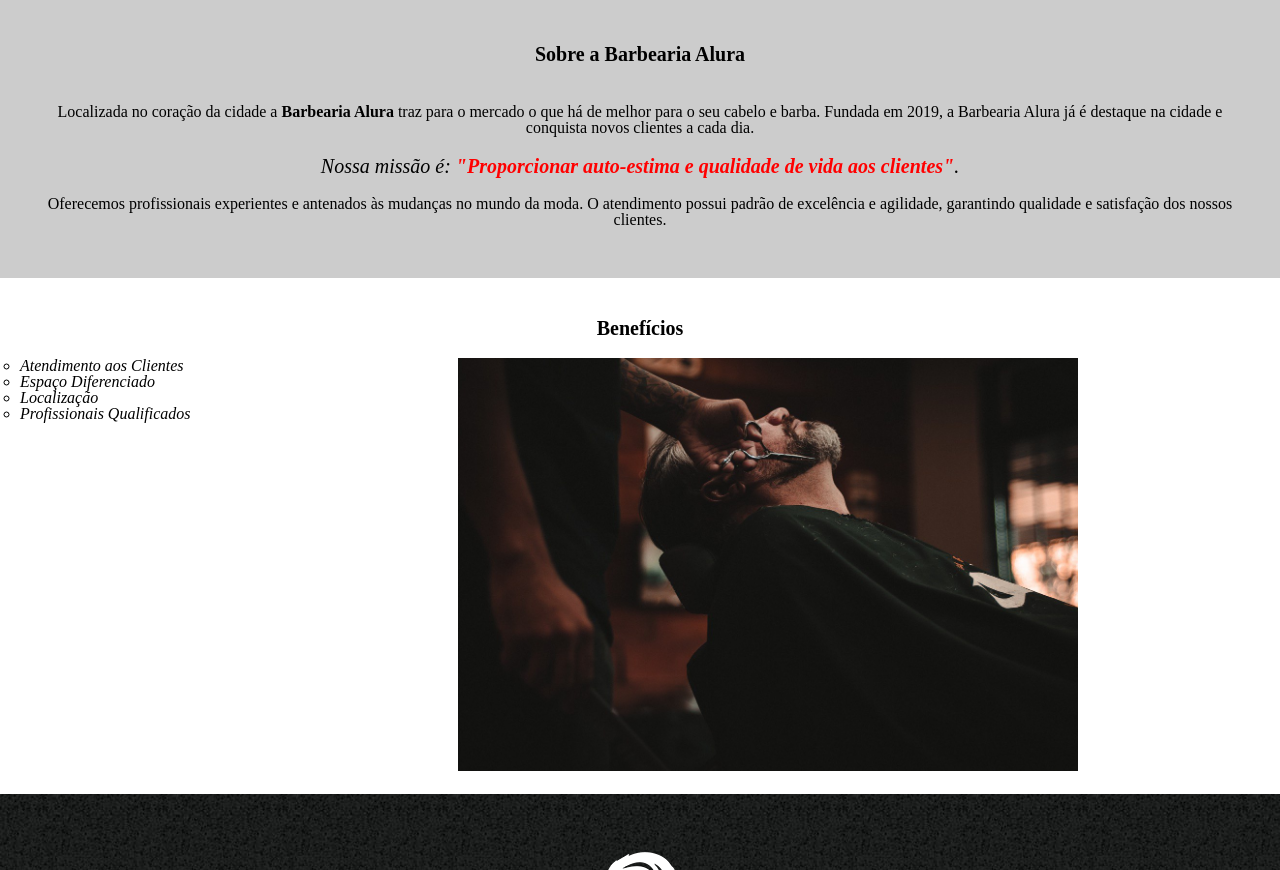
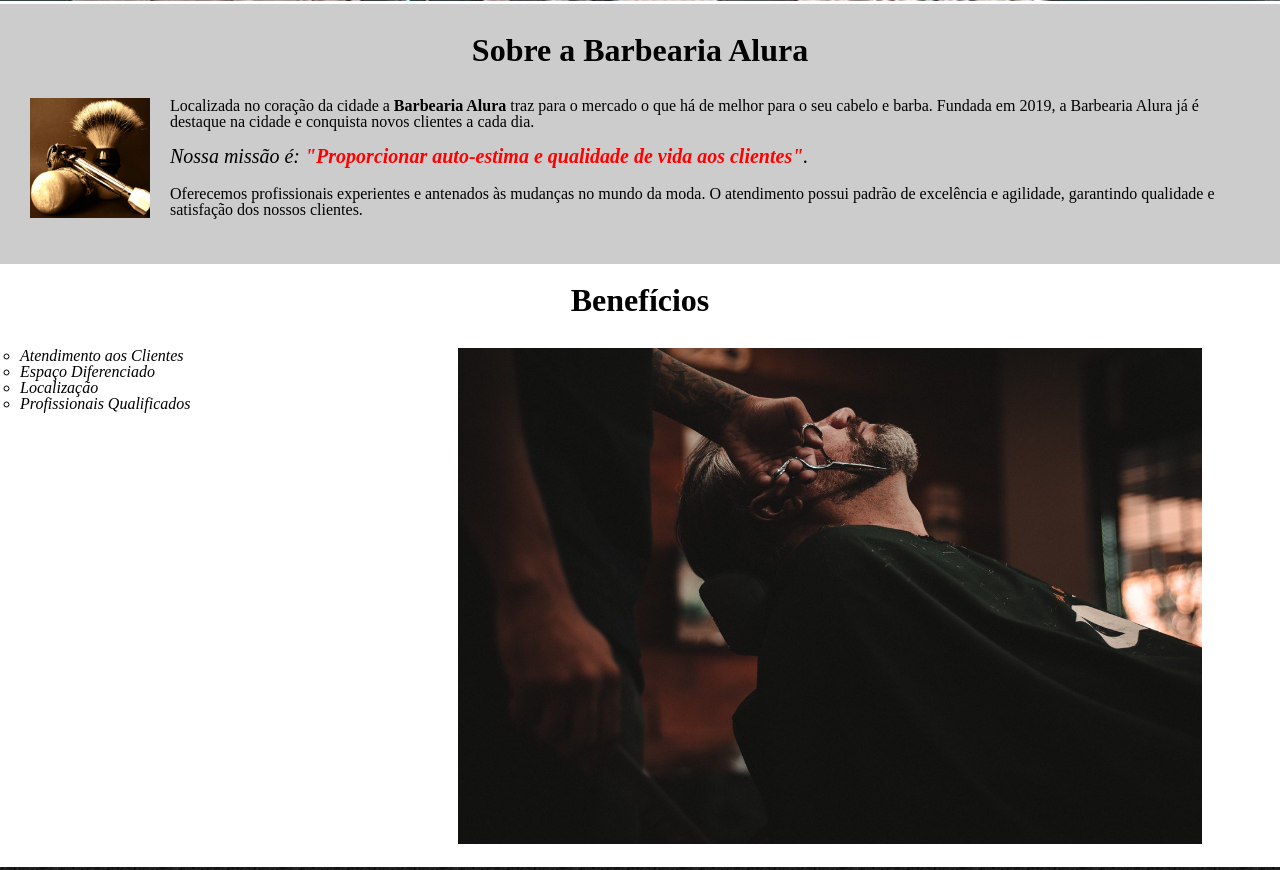
Before and after one commit to pedronandi/alura_babershop, a plain HTML site: page index.html in a window 1280 px wide. Shown: the part 772-1642 px from the top of the page. Drawn offline with Linux system fonts and the light colour scheme.

Commit message:
HTML 5 & CSS 3: part 4, 22%.

```diff
--- a/css/home.css
+++ b/css/home.css
@@ -1,6 +1,5 @@
-#banner {
+.banner {
 	width: 100%;
-	margin: -5px; /*Por que precisou?*/
 }
 
 .main {
@@ -8,20 +7,31 @@
 	padding: 30px;
 }
 
-.title {
+.main-title {
 	text-align: center;
 	font-weight: bold;
-	font-size: 20px;
-	padding: 20px;
+	font-size: 2em; /*em: Medida proporcional do pixel. 2em = ex o tamanho da fonte base*/
+	padding: 0 0 1em;
+	clear: left; /*Anula o efeito do float (que está declarado no elemento de cima)*/
+
 }
 
 .main p {
-	margin: 20px 0;
-	text-align: center;
+	margin: 0 0 1em;
 }
 
-strong {
+.main strong {
 	font-weight: bold;
+}
+
+.main em {
+	font-style: italic;
+}
+
+.utl-img {
+	width: 120px;
+	float: left; /*O elemento destoa da página, porém seu espaço, em baixo, fica ocupado, não sendo ocupado por outro elemento*/
+	margin: 0 20px 20px 0;
 }
 
 #mission {
@@ -51,5 +61,5 @@ em strong {
 }
 
 .benefits-img {
-	width: 50%;
+	width: 60%;
 }
--- a/index.html
+++ b/index.html
@@ -23,21 +23,27 @@
 			</div>
 		</header>
 
+		<img class="banner" src="img/banner.jpg">
+
 		<main>
-			<img id="banner" src="img/banner.jpg">
+			<!--
+				section: Tag que agrupa um mesmo objetivo dentro da página (semântico)
+				div: Apenas uma divisão visual
+			-->
+			<section class="main">
+				<h2 class="main-title">Sobre a Barbearia Alura</h2>
 
-			<div class="main">
-				<h2 class="title">Sobre a Barbearia Alura</h2>
+				<img class="utl-img" src="img/utensilios.jpg" alt="Utensílios de um barbeiro">
 
 				<p>Localizada no coração da cidade a <strong>Barbearia Alura</strong> traz para o mercado o que há de melhor para o seu cabelo e barba. Fundada em 2019, a Barbearia Alura já é destaque na cidade e conquista novos clientes a cada dia.</p>
 
 				<p id="mission"><em>Nossa missão é: <strong>"Proporcionar auto-estima e qualidade de vida aos clientes"</strong>.</em></p>
 
 				<p>Oferecemos profissionais experientes e antenados às mudanças no mundo da moda. O atendimento possui padrão de excelência e agilidade, garantindo qualidade e satisfação dos nossos clientes.</p>
-			</div>
-			<!--As divs separam as seções da página-->
-			<div class="benefits">
-				<h3 class="title">Benefícios</h3>
+			</section>
+
+			<section class="benefits">
+				<h3 class="main-title">Benefícios</h3>
 
 				<ul>
 					<li class="itens">Atendimento aos Clientes</li>
@@ -47,7 +53,7 @@
 				</ul>
 
 				<img src="img/benefits.jpg" class="benefits-img">
-			</div>
+			</section>
 		</main>
 
 		<footer>
```
Also changed, not shown: img/utensilios.jpg (added).
